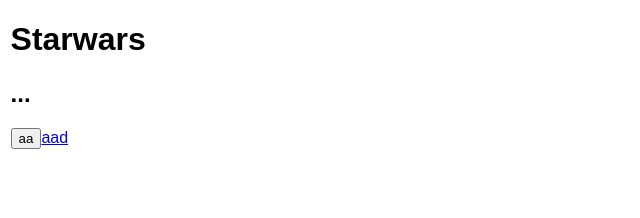
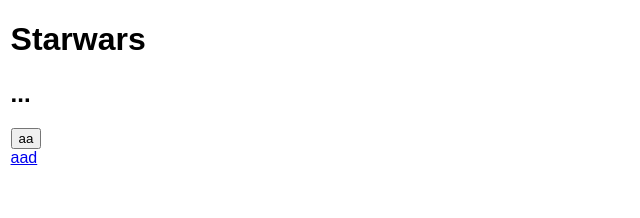
Before and after one commit to ecrseer/star-wars-nextjs-pwa, a Next.js app: page / in a window 1280 px wide. Shown: the top 218 px of the page, without its empty margins (0-640 px from the left). Built offline with nearby package versions, Linux system fonts and the light colour scheme; a web font is replaced by a local one.

Commit message:
deploytest

```diff
--- a/next.config.js
+++ b/next.config.js
@@ -35,4 +35,4 @@
     }
 
 
-module.exports = {wPWAProperties,rewrites};
+module.exports = {wPWAProperties};
--- a/src/components/GridList/GridList.js
+++ b/src/components/GridList/GridList.js
@@ -1,7 +1,7 @@
 import swapi from '../../../api';
 import { useEffect, useState } from 'react';
 
-const GridList = () =>{
+const GridList = ({data}) =>{
 
 const [dados,setDados] = useState('...');
     useEffect(()=>{
@@ -10,7 +10,8 @@
 
 
 
-    async function acessarFilmes(){
+    async function acessarFilmes(event){
+        event.preventDefault();
         console.log("DD "+process.env.NODE_ENV);
             console.log("SWW "+process.env.MY_SWAPI);
         try{
@@ -29,14 +30,14 @@
             console.log(er);
         }
     }
-    async function testagem(){
-
-    }
     return(<div>
         <h1 >Starwars</h1>
         <h2>{dados}</h2>
-        <button onClick={acessarFilmes}>aa</button>
+        <form onSubmit={acessarFilmes}>
+        <button >aa</button>
+        </form>
         <a href="/filmes/2">aad</a>
+
     </div>)
 }
 
```
